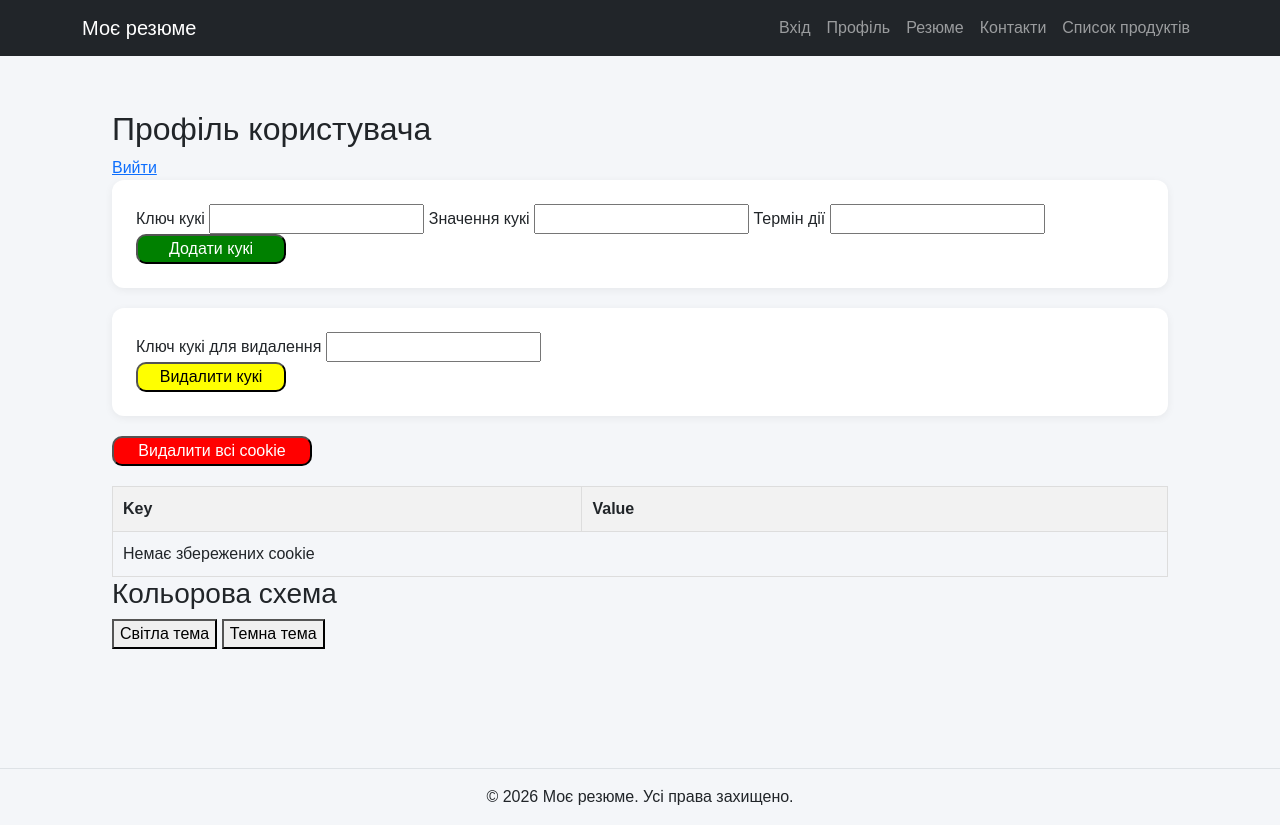
After one commit to NazarDemkiv/flask-app-lab, a Flask app: template app/users/templates/users/profile.html in a window 1280 px wide. The commit adds this page. Run offline with Flask 3, Linux system fonts and the light colour scheme; the template is opened without the code that fills it, so the values that code supplies are empty; parts of the project's set-up code (start-up, migrations or seed data) failed here and were passed over.

Commit message:
feat: add login and logout, modified profile.html, implemented add and delete cookie's methods

```diff
--- a/app/static/css/styles.css
+++ b/app/static/css/styles.css
@@ -50,3 +50,86 @@ body {
         height: 120px;
     }
 }
+
+.form-section {
+    background-color: #ffffff;
+    padding: 24px;
+    margin-bottom: 20px;
+    border-radius: 12px;
+    box-shadow: 0 2px 8px rgba(0, 0, 0, 0.06);
+}
+
+.add-cookie-button {
+    background-color: green;
+    color: white;
+    border-radius: 10px;
+    width: 150px;
+}
+
+.delete-cookie-button {
+    background-color: yellow;
+    color: black;
+    border-radius: 10px;
+    width: 150px;
+}
+
+.delete-all-cookies-button {
+    background-color: red;
+    color: white;
+    border-radius: 10px;
+    width: 200px;
+}
+
+.cookies-table {
+    width: 100%;
+    border-collapse: collapse;
+    margin-top: 20px;
+}
+
+.cookies-table th,
+.cookies-table td {
+    border: 1px solid #ddd;
+    padding: 10px;
+    text-align: left;
+}
+
+.cookies-table th {
+    background-color: #f2f2f2;
+}
+
+.cookies-table tr:nth-child(even) {
+    background-color: #f9f9f9;
+}
+
+.profile-container {
+    min-height: 80vh;
+    padding: 30px;
+    border-radius: 10px;
+    transition: background-color 0.3s, color 0.3s;
+}
+
+.profile-container.light {
+    background-color: #ffffff;
+    color: #222222;
+}
+
+.profile-container.dark {
+    background-color: #222222;
+    color: #ffffff;
+}
+
+.profile-container.dark table {
+    color: #ffffff;
+}
+
+.profile-container.dark th {
+    background-color: #444444;
+}
+
+.profile-container.dark td {
+    border-color: #555555;
+}
+
+.profile-container.dark tr:nth-child(even) {
+    background-color: #333333;
+}
--- a/app/templates/base.html
+++ b/app/templates/base.html
@@ -12,12 +12,22 @@
     <link
         rel="stylesheet"
         href="{{ url_for('static', filename='css/styles.css') }}">
+
 </head>
 <body>
 
     {% include 'includes/navbar.html' %}
 
     <main class="container py-4">
+        {% with messages = get_flashed_messages(with_categories=true) %}
+            {% if messages %}
+                <ul class="flashes">
+                    {% for category, message in messages %}
+                    <li class="{{ category }}">{{ message }}</li>
+                    {% endfor %}
+                </ul>
+            {% endif %}
+        {% endwith %}
         {% block content %}{% endblock %}
     </main>
 
--- a/app/templates/includes/navbar.html
+++ b/app/templates/includes/navbar.html
@@ -5,12 +5,21 @@
         </a>
 
         <div class="navbar-nav">
+            <a class="nav-link" href="{{ url_for('users.login') }}">
+                Вхід
+            </a>
+            <a class="nav-link" href="{{ url_for('users.profile') }}">
+                Профіль
+            </a>
             <a class="nav-link" href="{{ url_for('resume') }}">
                 Резюме
             </a>
             <a class="nav-link" href="{{ url_for('contacts') }}">
                 Контакти
             </a>
+            <a class="nav-link" href="{{ url_for('products.products_items') }}">
+                Список продуктів
+            </a>
         </div>
     </div>
 </nav>
--- /dev/null
+++ b/app/users/templates/users/profile.html
@@ -0,0 +1,68 @@
+{% extends 'base.html' %}
+
+{% block content %}
+
+<div class="profile-container {{ theme }}">
+    <h2>Профіль користувача</h2>
+
+    <a href="{{ url_for('users.logout')}}">Вийти</a>
+
+    <form method="post" class="form-section">
+        <label for="key">Ключ кукі</label>
+        <input type="text" name="key" id="key">
+
+        <label for="value">Значення кукі</label>
+        <input type="text" name="value" id="value">
+
+        <label for="exp">Термін дії</label>
+        <input type="number" name="exp" id="exp"> <br>
+
+        <button type="submit" class="add-cookie-button">Додати кукі</button>
+    </form>
+
+    <form method="post" class="form-section">
+        <label for="delete_key_cookie">Ключ кукі для видалення</label>
+        <input type="text" name="delete_key_cookie" id="delete_key_cookie"> <br>
+
+        <button type="submit" class="delete-cookie-button">Видалити кукі</button>
+    </form>
+
+    <form method="post">
+        <input type="submit" name="delete_all_cookies" value="Видалити всі cookie" class="delete-all-cookies-button">
+    </form>
+
+    <table class="cookies-table">
+        <thead>
+            <tr>
+                <th>Key</th>
+                <th>Value</th>
+            </tr>
+        </thead>
+        <tbody>
+            {% for key, value in cookies.items() %}
+            <tr>
+                <td>{{ key }}</td>
+                <td>{{ value }}</td>
+            </tr>
+            {% else %}
+            <tr>
+                <td colspan="2">Немає збережених cookie</td>
+            </tr>
+            {% endfor %}
+        </tbody>
+    </table>
+
+    <h3>Кольорова схема</h3>
+
+    <form method="post" action="{{ url_for('users.change_theme') }}">
+        <button type="submit" name="theme" value="light">
+            Світла тема
+        </button>
+
+        <button type="submit" name="theme" value="dark">
+            Темна тема
+        </button>
+    </form>
+</div>
+
+{% endblock %}
--- a/requirements.txt
+++ b/requirements.txt
@@ -1,9 +1,12 @@
 blinker==1.9.0
+cachelib==0.17.0
 click==8.5.0
 Flask==3.1.3
+Flask-Session==0.8.0
 gunicorn==26.2.0
 itsdangerous==2.2.0
 Jinja2==3.1.6
 MarkupSafe==3.0.3
+msgspec==0.22.0
 python-dotenv==1.2.3
 Werkzeug==3.1.9
```
Also changed, not shown: app/__init__.py (+7 -0 lines), app/users/templates/users/login.html (added, +16 -0 lines), app/users/views.py (+88 -1 lines), 2 other files.
